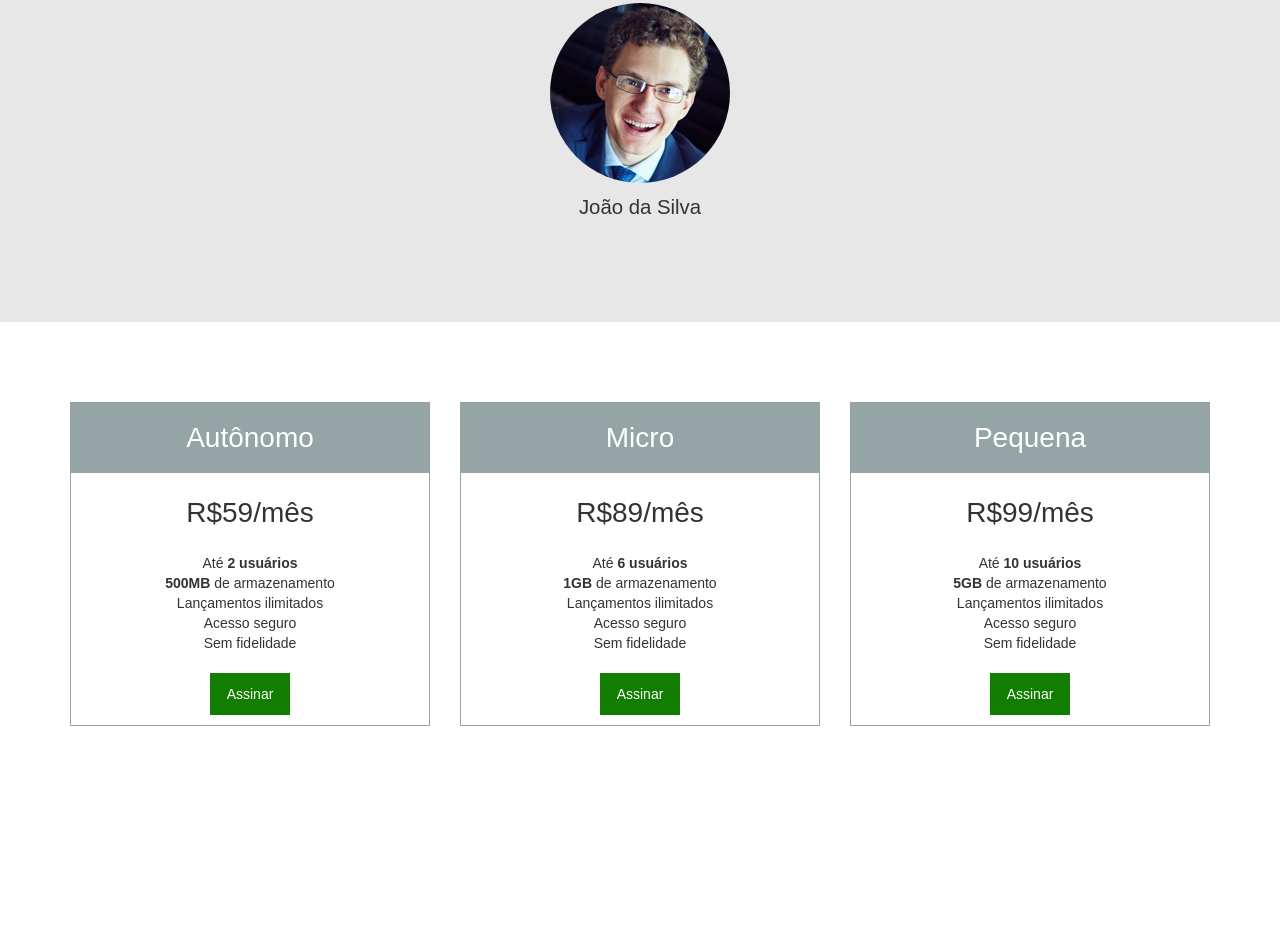
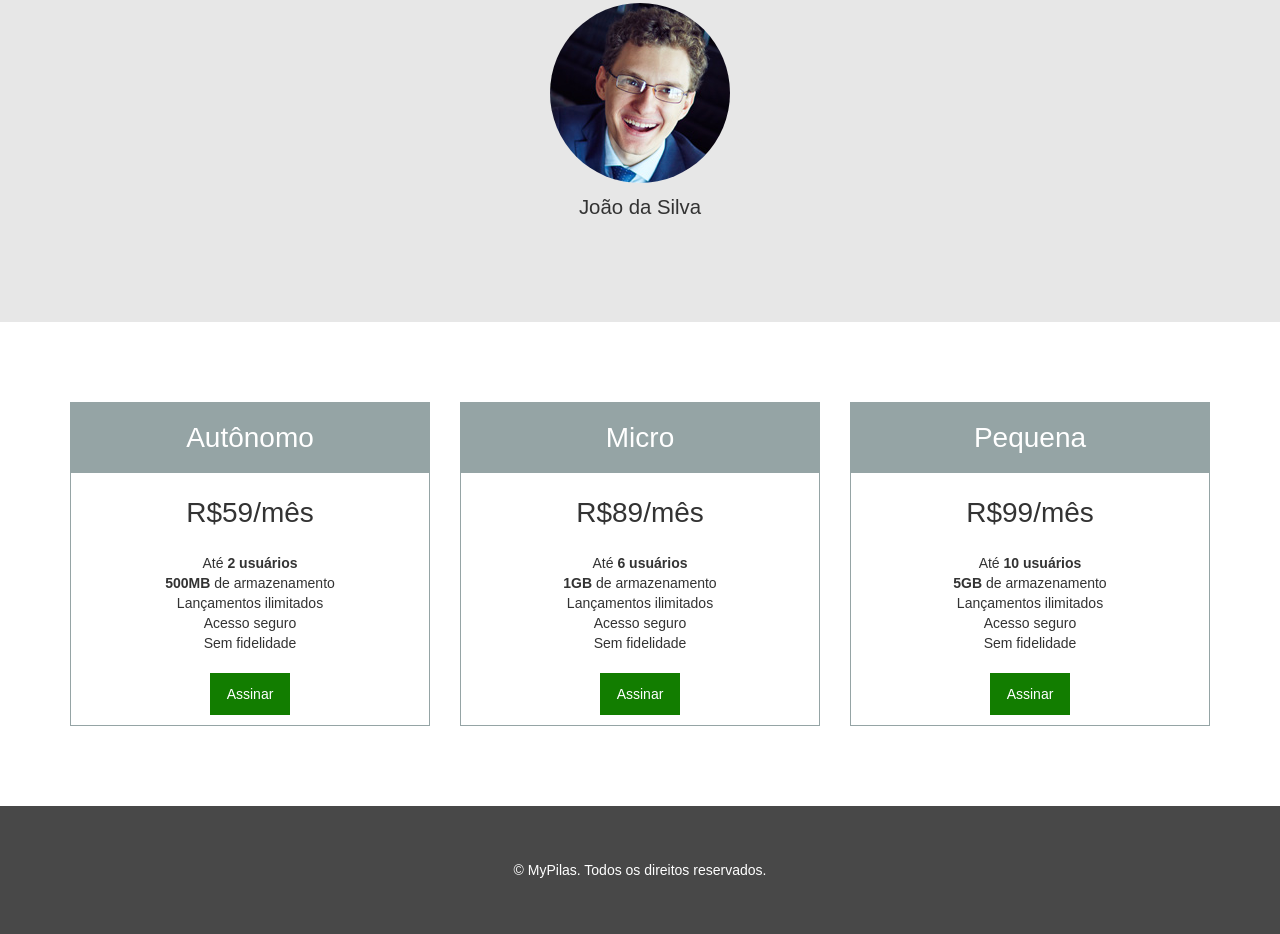
Before and after one commit to rodrigocrivelaro/projeto-frontend, a plain HTML site: page index.html in a window 1280 px wide. Shown: the part 809-1743 px from the top of the page. Before the commit the page ends 1615 px from the top, so only its background shows below. Drawn offline with Linux system fonts and the light colour scheme.

Commit message:
Adicionando rodapé.

```diff
--- a/css/layout.css
+++ b/css/layout.css
@@ -21,3 +21,12 @@
   padding: 80px 0;
   background-color: #e7e7e7;
 }
+
+.layout-rodape {
+  padding: 40px 0;
+
+  background-color: #484848;
+
+  color: #fff;
+  text-align: center;
+}
--- a/index.html
+++ b/index.html
@@ -116,5 +116,11 @@
       </div>
     </div>
 
+    <footer class="layout-rodape">
+      <div class="container">
+        <p>&copy; MyPilas. Todos os direitos reservados.</p>
+      </div>
+    </footer>
+
   </body>
 </html>
```
